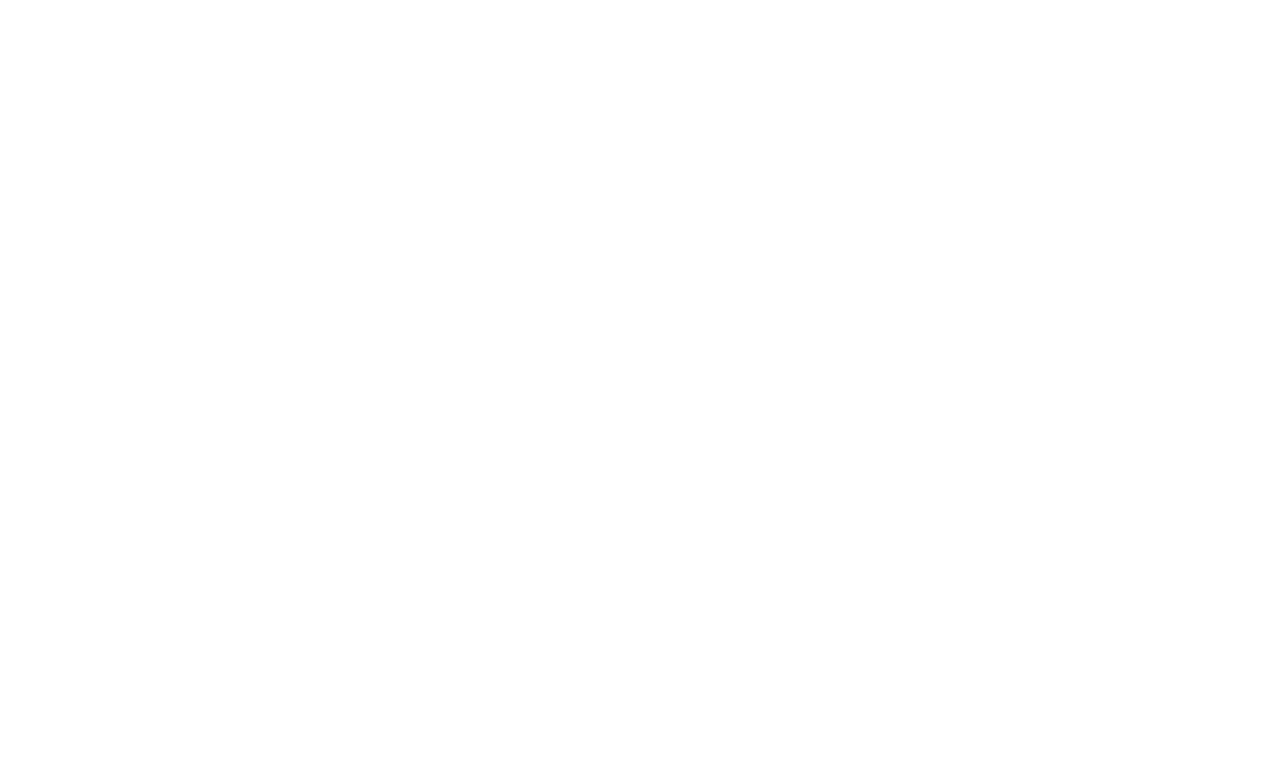
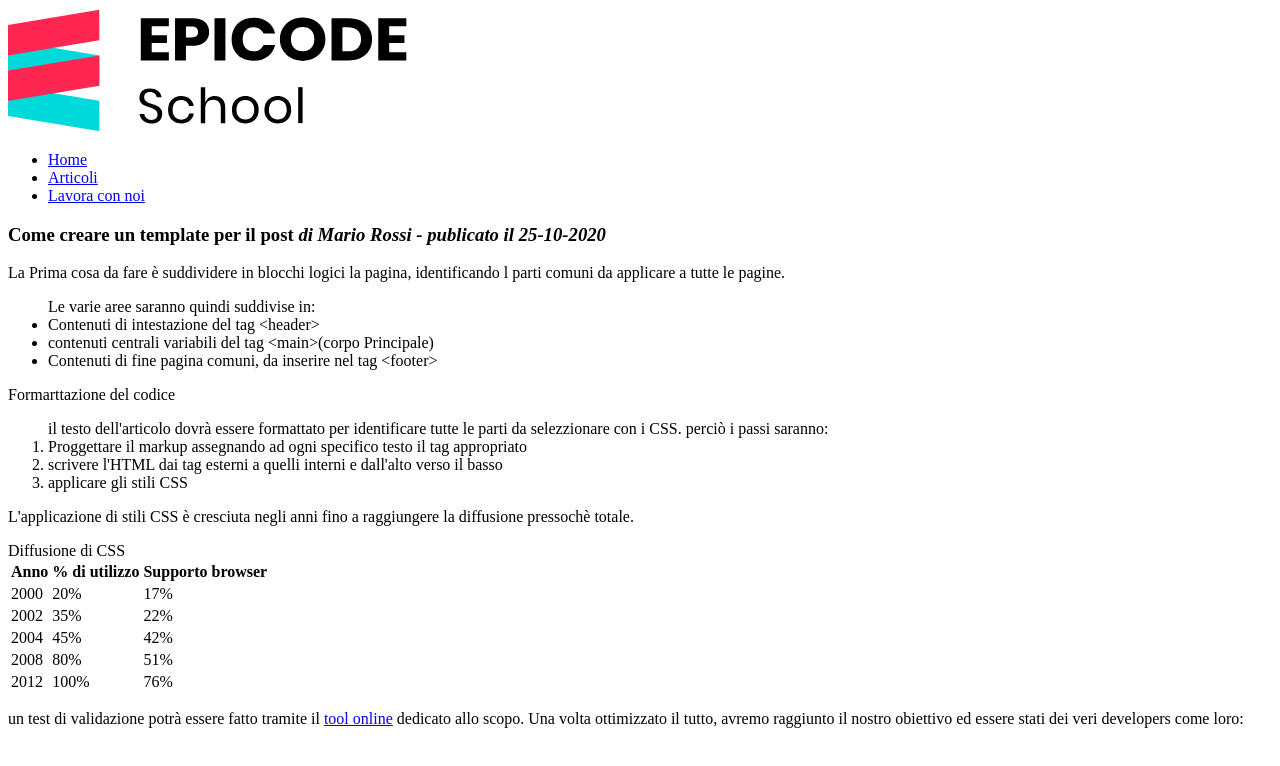
Before and after one commit to LorenzoAluigi/U1_W1_D2, a plain HTML site: page index.html in a window 1280 px wide. Drawn offline with Linux system fonts and the light colour scheme.

Commit message:
prima di implementazione del video

```diff
--- a/index.html
+++ b/index.html
@@ -1,17 +1,116 @@
 <!DOCTYPE html>
 <html lang="en">
-<head>
-    <meta charset="UTF-8">
-    <meta http-equiv="X-UA-Compatible" content="IE=edge">
-    <meta name="viewport" content="width=device-width, initial-scale=1.0">
+  <head>
+    <meta charset="UTF-8" />
+    <meta http-equiv="X-UA-Compatible" content="IE=edge" />
+    <meta name="viewport" content="width=device-width, initial-scale=1.0" />
     <title>Blog Epicode</title>
-</head>
-<body>
+  </head>
+  <body>
     <header>
+      <img src="./assets/logo.svg" alt="300" />
+      <nav id="menù">
+        <ul>
+          <li><a href="#header">Home</a></li>
+          <li><a href="#post">Articoli</a></li>
+          <li><a href="#form">Lavora con noi</a></li>
+        </ul>
+      </nav>
+    </header>
 
+    <main>
+      <section>
+        <article id="post">
+          <h1 id="titolo post">
+            Come creare un template per il post
+            <i>di Mario Rossi - publicato il 25-10-2020 </i>
+          </h1>
+          <div id="contenuto del post">
+            <p>
+              La Prima cosa da fare è suddividere in blocchi logici la pagina,
+              identificando l parti comuni da applicare a tutte le pagine.
+            </p>
+            <ul>
+              Le varie aree saranno quindi suddivise in:
+              <li>Contenuti di intestazione del tag &lt;header></li>
+              <li>
+                contenuti centrali variabili del tag &lt;main>(corpo Principale)
+              </li>
+              <li>
+                Contenuti di fine pagina comuni, da inserire nel tag &lt;footer>
+              </li>
+            </ul>
+            <p>Formarttazione del codice</p>
+            <ol>
+              il testo dell'articolo dovrà essere formattato per identificare
+              tutte le parti da selezzionare con i CSS. perciò i passi saranno:
+              <li>
+                Proggettare il markup assegnando ad ogni specifico testo il tag
+                appropriato
+              </li>
+              <li>
+                scrivere l'HTML dai tag esterni a quelli interni e dall'alto
+                verso il basso
+              </li>
+              <li>applicare gli stili CSS</li>
+            </ol>
+            <p>
+              L'applicazione di stili CSS è cresciuta negli anni fino a
+              raggiungere la diffusione pressochè totale.
+            </p>
+            <table id="tabella articolo">
+              <thead>
+                Diffusione di CSS
+                <tr>
+                  <th>Anno</th>
+                  <th>% di utilizzo</th>
+                  <th>Supporto browser</th>
+                </tr>
+              </thead>
+              <tbody>
+                <tr>
+                  <td>2000</td>
+                  <td>20%</td>
+                  <td>17%</td>
+                </tr>
+                <tr>
+                  <td>2002</td>
+                  <td>35%</td>
+                  <td>22%</td>
+                </tr>
+                <tr>
+                  <td>2004</td>
+                  <td>45%</td>
+                  <td>42%</td>
+                </tr>
+                <tr>
+                  <td>2008</td>
+                  <td>80%</td>
+                  <td>51%</td>
+                </tr>
+                <tr>
+                  <td>2012</td>
+                  <td>100%</td>
+                  <td>76%</td>
+                </tr>
+              </tbody>
+            </table>
+            <p>
+              un test di validazione potrà essere fatto tramite il
+              <a href="https://jigsaw.w3.org/css-validator/">tool online</a>
+              dedicato allo scopo. Una volta ottimizzato il tutto, avremo
+              raggiunto il nostro obiettivo ed essere stati dei veri developers
+              come loro:
+            </p>
+          </div>
 
+        </article>
+      </section>
+      <form action=""></form>
+    </main>
 
+    <aside id="articoli correlati"></aside>
 
-    </header>
-</body>
+    <footer></footer>
+  </body>
 </html>
```
